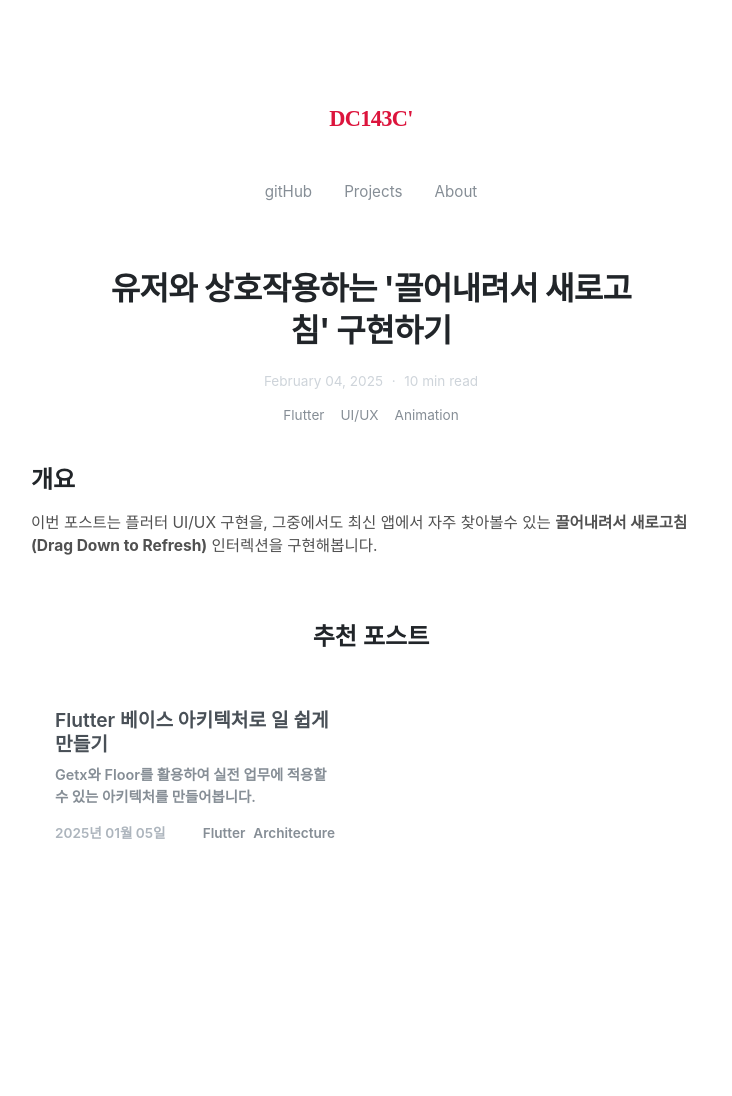
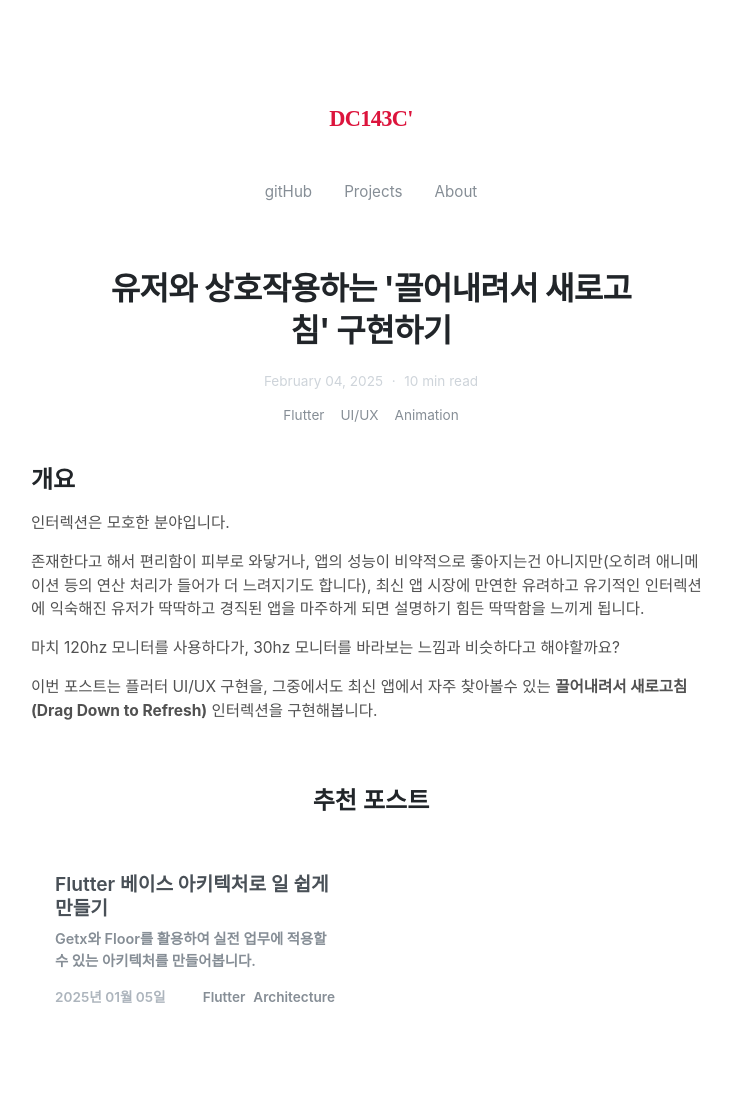
Before and after one commit to dc143cDev/dc143cDev.github.io, a Jekyll site: the page built from _posts/2025-02-04-drag-down-refresh.md, in a window 1280 px wide. Shown: the whole page, without its empty margins (269-1001 px from the left). Built offline with Jekyll 4.4.1, drawn with Linux system fonts in a browser that asks for light colours; some web fonts are replaced; before the commit the page ends 932 px from its top, so only the background shows below that.

Commit message:
Update 2025-02-04-drag-down-refresh.md

```diff
--- a/_posts/2025-02-04-drag-down-refresh.md
+++ b/_posts/2025-02-04-drag-down-refresh.md
@@ -8,4 +8,10 @@
 ---
 
 ## 개요
+인터렉션은 모호한 분야입니다.
+
+존재한다고 해서 편리함이 피부로 와닿거나, 앱의 성능이 비약적으로 좋아지는건 아니지만(오히려 애니메이션 등의 연산 처리가 들어가 더 느려지기도 합니다), 최신 앱 시장에 만연한 유려하고 유기적인 인터렉션에 익숙해진 유저가 딱딱하고 경직된 앱을 마주하게 되면 설명하기 힘든 딱딱함을 느끼게 됩니다.
+
+마치 120hz 모니터를 사용하다가, 30hz 모니터를 바라보는 느낌과 비슷하다고 해야할까요?
+
 이번 포스트는 플러터 UI/UX 구현을, 그중에서도 최신 앱에서 자주 찾아볼수 있는 **끌어내려서 새로고침(Drag Down to Refresh)** 인터렉션을 구현해봅니다.
```
